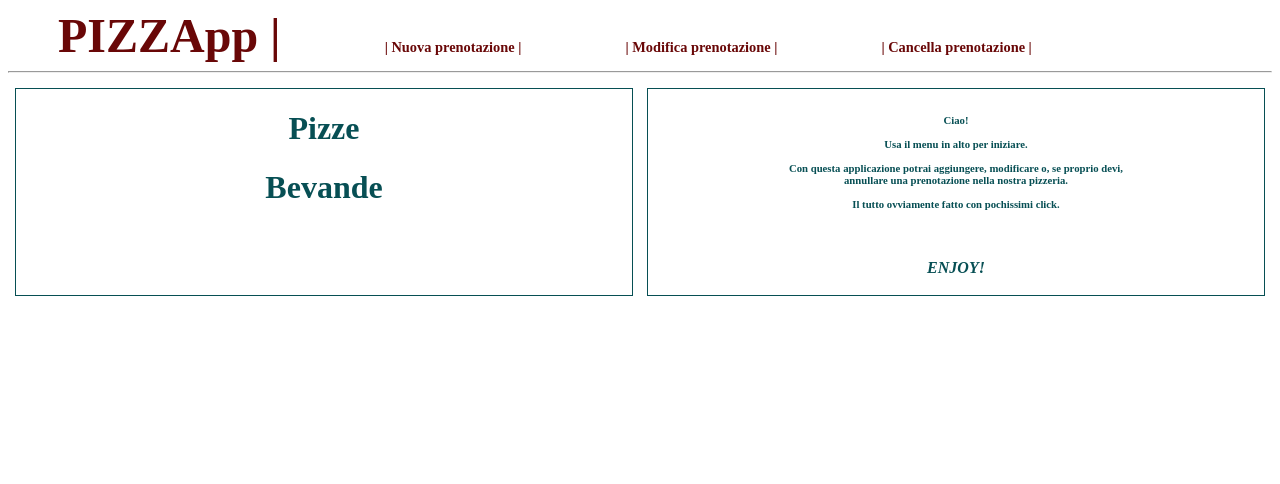
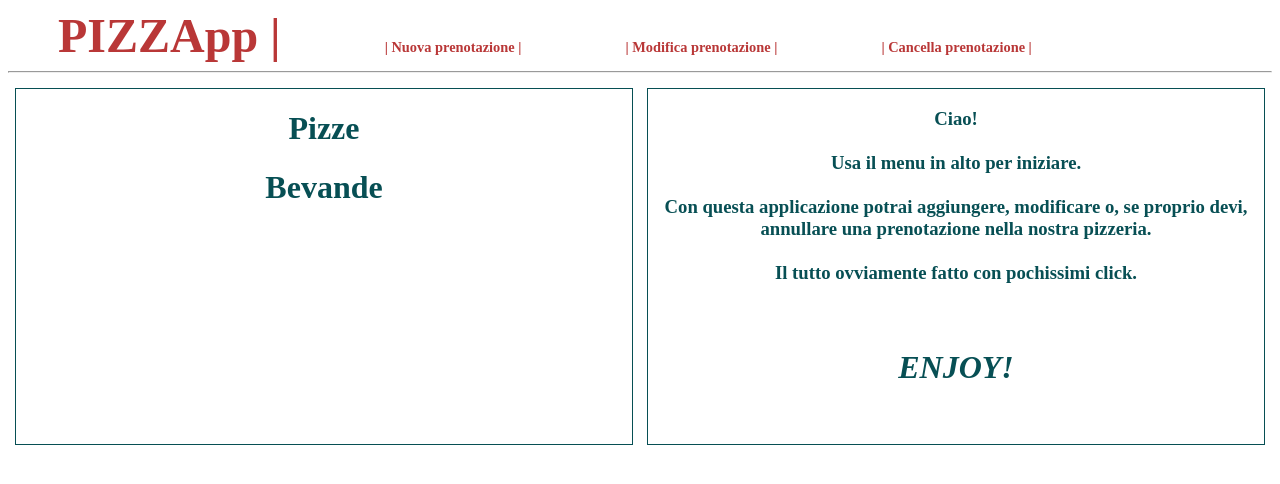
Before and after one commit to alessandro-bertelli/webapp_isa_tbd, a Flask app: page / in a window 1280 px wide. Shown: the top 484 px of the page. Run offline with Flask 2, Linux system fonts and the light colour scheme; data that the repository does not hold is empty; some libraries are stand-ins or nearby versions.

Commit message:
Improve aspect

```diff
--- a/src/templates/base.html
+++ b/src/templates/base.html
@@ -5,13 +5,13 @@
     <title>{% block title %} PIZZApp {% endblock %}</title>
     <style>
         nav a {
-            color: rgb(105, 7, 7);
+            color: rgb(185, 55, 55);
             font-size: 3em;
             margin-left: 50px;
             text-decoration: none;
         }
         nav indice {
-            color: rgb(105, 7, 7);
+            color: rgb(185, 55, 55);
             font-size: 0.3em;
             margin-left: 50px;
             text-decoration: none;
@@ -31,6 +31,7 @@
         border: 0.1px solid rgb(7, 79, 84);
         margin:7px;
         color: rgb(7, 79, 84);
+        font: size 1px;
         }
     </style>
 </head>
--- a/src/templates/index.html
+++ b/src/templates/index.html
@@ -30,10 +30,10 @@
 {% endblock %}
 
 {% block dx %}
-    <h6>
+    <h3>
             Ciao! <br><br> Usa il menu in alto per iniziare. <br><br>
-            Con questa applicazione potrai aggiungere, modificare o, se proprio devi, <br> annullare una prenotazione nella nostra pizzeria. <br><br>
+            Con questa applicazione potrai aggiungere, modificare o, se proprio devi, annullare una prenotazione nella nostra pizzeria. <br><br>
             Il tutto ovviamente fatto con pochissimi click. <br><br><br>
-    </h6>
-    <strong><em>ENJOY!</em></strong>
+    </h3>
+    <h1><strong><em>ENJOY!</em></strong></h1>
 {% endblock %}
```
